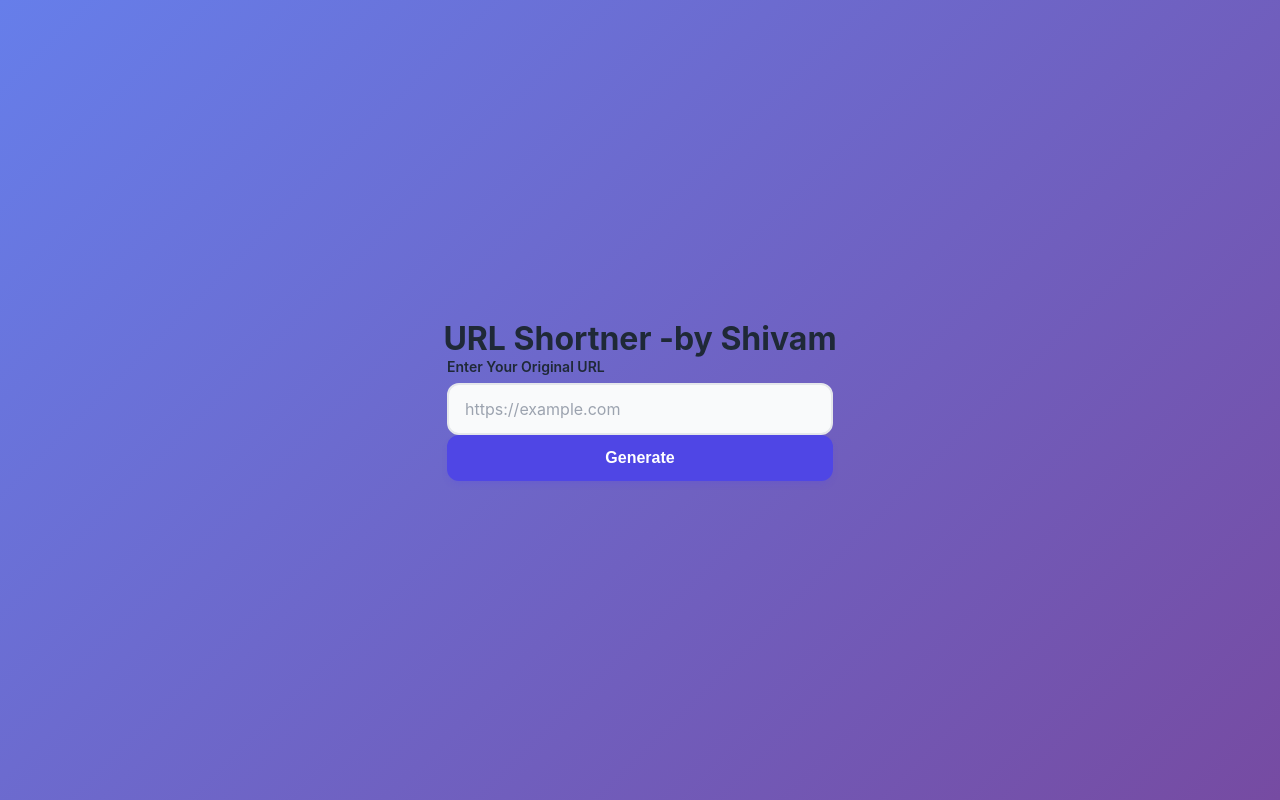
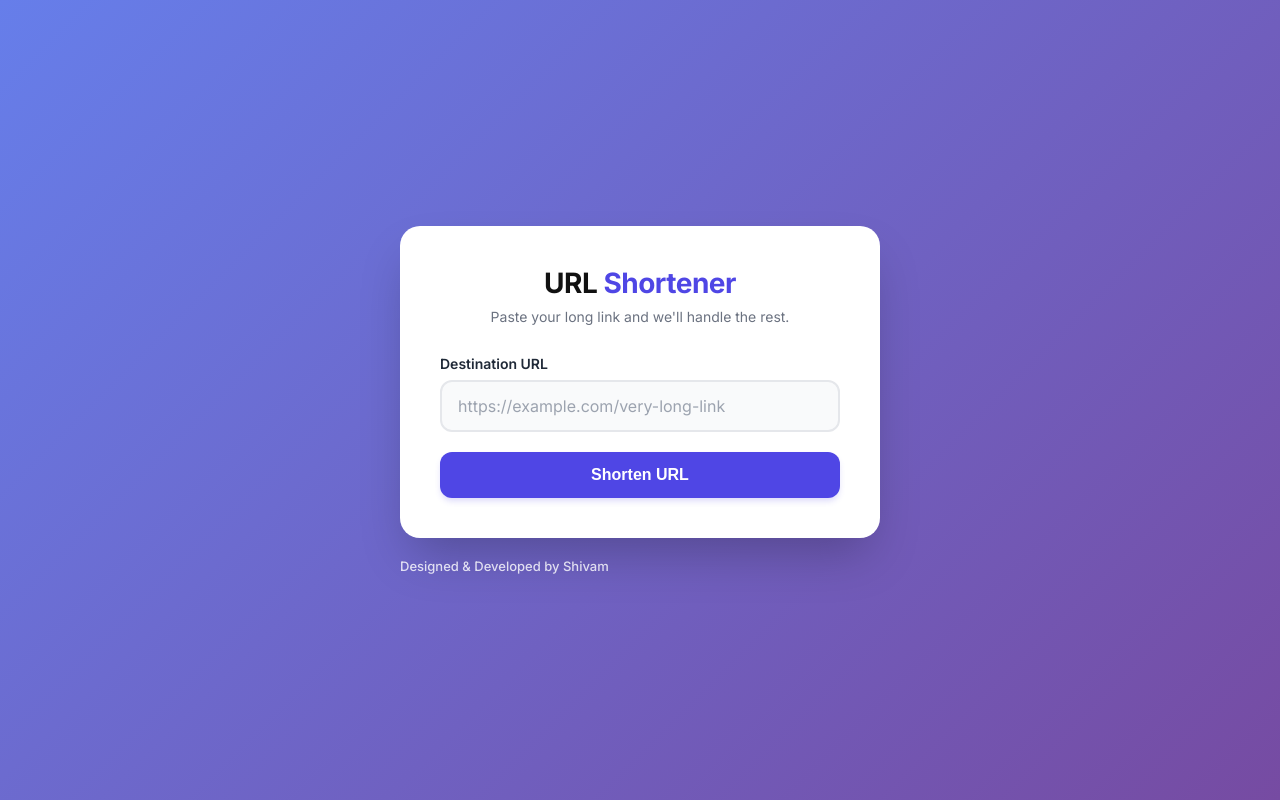
Before and after one commit to shivamkamal3379/Node-js-Practice, a Node server app: page / in a window 1280 px wide. Run offline with Node 20, Linux system fonts and the light colour scheme; some libraries are stand-ins or nearby versions.

Commit message:
CSS rendered internally HTML file

```diff
--- a/Tutorials_Node/URLShortener/views/home.ejs
+++ b/Tutorials_Node/URLShortener/views/home.ejs
@@ -3,28 +3,228 @@
 <head>
     <meta charset="UTF-8">
     <meta name="viewport" content="width=device-width, initial-scale=1.0">
-    <title>Home Page</title>
+    <title>LinkShrink | URL Shortener</title>
 
+    <link rel="preconnect" href="https://fonts.googleapis.com">
+    <link rel="preconnect" href="https://fonts.gstatic.com" crossorigin>
+    <link href="https://fonts.googleapis.com/css2?family=Inter:wght@400;500;600;700&display=swap" rel="stylesheet">
 
+    <style>
+        :root {
+            --primary: #4f46e5; /* Indigo */
+            --primary-hover: #4338ca;
+            --bg-gradient: linear-gradient(135deg, #667eea 0%, #764ba2 100%);
+            --surface: #ffffff;
+            --text-main: #1f2937;
+            --text-muted: #6b7280;
+            --border: #e5e7eb;
+            --shadow: 0 10px 25px -5px rgba(0, 0, 0, 0.1), 0 8px 10px -6px rgba(0, 0, 0, 0.1);
+        }
 
-<link rel="stylesheet" href="./style.css">
+        * {
+            margin: 0;
+            padding: 0;
+            box-sizing: border-box;
+        }
 
+        body {
+            font-family: 'Inter', sans-serif;
+            background: var(--bg-gradient);
+            min-height: 100vh;
+            display: flex;
+            flex-direction: column;
+            justify-content: center;
+            align-items: center;
+            padding: 20px;
+            color: var(--text-main);
+        }
+
+        .main-wrapper {
+            width: 100%;
+            max-width: 480px;
+        }
+
+        .card {
+            background: var(--surface);
+            padding: 40px;
+            border-radius: 20px;
+            box-shadow: 0 25px 50px -12px rgba(0, 0, 0, 0.25);
+            text-align: center;
+            animation: slideUp 0.5s ease-out;
+        }
+
+        /* Header Styles */
+        .brand {
+            margin-bottom: 30px;
+        }
+
+        .brand h1 {
+            font-size: 28px;
+            font-weight: 800;
+            color: #111;
+            letter-spacing: -0.5px;
+            margin-bottom: 8px;
+        }
+
+        .brand span {
+            color: var(--primary);
+        }
+
+        .brand p {
+            color: var(--text-muted);
+            font-size: 14px;
+        }
+
+        /* Form Styles */
+        .input-group {
+            text-align: left;
+            margin-bottom: 20px;
+        }
+
+        label {
+            display: block;
+            font-size: 14px;
+            font-weight: 600;
+            margin-bottom: 8px;
+            color: var(--text-main);
+        }
+
+        input {
+            width: 100%;
+            padding: 14px 16px;
+            border: 2px solid var(--border);
+            border-radius: 12px;
+            font-size: 16px;
+            transition: all 0.2s ease;
+            color: var(--text-main);
+            background: #f9fafb;
+            font-family: inherit;
+        }
+
+        input:focus {
+            outline: none;
+            border-color: var(--primary);
+            background: #fff;
+            box-shadow: 0 0 0 4px rgba(79, 70, 229, 0.1);
+        }
+
+        input::placeholder {
+            color: #9ca3af;
+        }
+
+        button {
+            width: 100%;
+            padding: 14px;
+            background: var(--primary);
+            color: white;
+            border: none;
+            border-radius: 12px;
+            font-size: 16px;
+            font-weight: 600;
+            cursor: pointer;
+            transition: all 0.2s ease;
+            box-shadow: 0 4px 6px -1px rgba(79, 70, 229, 0.2);
+        }
+
+        button:hover {
+            background: var(--primary-hover);
+            transform: translateY(-1px);
+            box-shadow: 0 10px 15px -3px rgba(79, 70, 229, 0.3);
+        }
+
+        button:active {
+            transform: translateY(1px);
+        }
+
+        /* Result Section (The EJS Part) */
+        .result-container {
+            margin-bottom: 30px;
+            background: #f0fdf4;
+            border: 1px solid #bbf7d0;
+            padding: 16px;
+            border-radius: 12px;
+            text-align: left;
+            animation: fadeIn 0.4s ease;
+        }
+
+        .result-label {
+            font-size: 12px;
+            text-transform: uppercase;
+            letter-spacing: 0.5px;
+            color: #166534;
+            font-weight: 700;
+            margin-bottom: 4px;
+        }
+
+        .result-link {
+            font-family: 'Monaco', 'Consolas', monospace;
+            color: #15803d;
+            font-size: 15px;
+            word-break: break-all;
+            display: flex;
+            align-items: center;
+            gap: 8px;
+        }
+
+        /* Footer */
+        .footer {
+            margin-top: 20px;
+            color: rgba(255, 255, 255, 0.8);
+            font-size: 13px;
+            font-weight: 500;
+        }
+
+        /* Animations */
+        @keyframes slideUp {
+            from { transform: translateY(20px); opacity: 0; }
+            to { transform: translateY(0); opacity: 1; }
+        }
+
+        @keyframes fadeIn {
+            from { opacity: 0; }
+            to { opacity: 1; }
+        }
+    </style>
 </head>
 <body>
-    <h1> URL Shortner -by Shivam</h1>
-    <% if (locals.id) { %>
-     <p>     URL Genrated: http://localhost/url/<%= id %> </p>
-    <% } %>
-    <div>
-        <form method="POST" action="/url">
-            <label for="">Enter Your Original URL</label>
-            <input type="text" name="url" placeholder="https://example.com"/>
 
-            <button type="submit">Generate</button>
+    <div class="main-wrapper">
+        <div class="card">
+            <div class="brand">
+                <h1>URL <span>Shortener</span></h1>
+                <p>Paste your long link and we'll handle the rest.</p>
+            </div>
 
-        </form>
+            <% if (locals.id) { %>
+                <div class="result-container">
+                    <div class="result-label">Success! Here is your short link:</div>
+                    <div class="result-link">
+                        <span id="shortUrl">http://localhost/url/<%= id %></span>
+                    </div>
+                </div>
+            <% } %>
+
+            <form method="POST" action="/url">
+                <div class="input-group">
+                    <label for="url">Destination URL</label>
+                    <input
+                        type="url"
+                        id="url"
+                        name="url"
+                        placeholder="https://example.com/very-long-link"
+                        required
+                        autocomplete="off"
+                    />
+                </div>
+
+                <button type="submit">Shorten URL</button>
+            </form>
+        </div>
+
+        <div class="footer">
+            Designed & Developed by Shivam
+        </div>
     </div>
-
 
 </body>
 </html>
--- a/Tutorials_Node/URLShortener/views/style.css
+++ /dev/null
@@ -1,250 +0,0 @@
-  /* *{
-            margin: 0;
-            padding: 0;
-            box-sizing: border-box;
-        }
-
-        body{
-            font-family: 'Segoe UI', Tahoma, Geneva, Verdana, sans-serif;
-            background: #f4f6f9;
-            display: flex;
-            justify-content: center;
-            align-items: center;
-            height: 100vh;
-            padding: 20px;
-        }
-
-        .container{
-            background: #ffffff;
-            padding: 40px 35px;
-            width: 100%;
-            max-width: 430px;
-            border-radius: 14px;
-            box-shadow: 0 8px 20px rgba(0,0,0,0.1);
-            text-align: center;
-        }
-
-        h1{
-            margin-bottom: 25px;
-            font-size: 26px;
-            font-weight: 600;
-            color: #333;
-        }
-
-        label{
-            font-size: 15px;
-            color: #444;
-        }
-
-        input{
-            margin-top: 10px;
-            width: 100%;
-            padding: 12px;
-            border: 1px solid #ccc;
-            border-radius: 8px;
-            outline: none;
-            font-size: 15px;
-            transition: 0.25s;
-        }
-
-        input:focus{
-            border-color: #1a73e8;
-            box-shadow: 0 0 4px rgba(26,115,232,0.4);
-        }
-
-        button{
-            margin-top: 20px;
-            width: 100%;
-            padding: 12px;
-            background: #1a73e8;
-            color: #fff;
-            font-size: 16px;
-            border: none;
-            border-radius: 8px;
-            cursor: pointer;
-            transition: 0.3s ease;
-        }
-
-        button:hover{
-            background: #0f5ed7;
-        }
-
-        button:active{
-            transform: scale(0.97);
-        } */
-
-
-        :root {
-            --primary: #4f46e5; /* Indigo */
-            --primary-hover: #4338ca;
-            --bg-gradient: linear-gradient(135deg, #667eea 0%, #764ba2 100%);
-            --surface: #ffffff;
-            --text-main: #1f2937;
-            --text-muted: #6b7280;
-            --border: #e5e7eb;
-            --shadow: 0 10px 25px -5px rgba(0, 0, 0, 0.1), 0 8px 10px -6px rgba(0, 0, 0, 0.1);
-        }
-
-        * {
-            margin: 0;
-            padding: 0;
-            box-sizing: border-box;
-        }
-
-        body {
-            font-family: 'Inter', sans-serif;
-            background: var(--bg-gradient);
-            min-height: 100vh;
-            display: flex;
-            flex-direction: column;
-            justify-content: center;
-            align-items: center;
-            padding: 20px;
-            color: var(--text-main);
-        }
-
-        .main-wrapper {
-            width: 100%;
-            max-width: 480px;
-        }
-
-        .card {
-            background: var(--surface);
-            padding: 40px;
-            border-radius: 20px;
-            box-shadow: 0 25px 50px -12px rgba(0, 0, 0, 0.25);
-            text-align: center;
-            animation: slideUp 0.5s ease-out;
-        }
-
-        /* Header Styles */
-        .brand {
-            margin-bottom: 30px;
-        }
-
-        .brand h1 {
-            font-size: 28px;
-            font-weight: 800;
-            color: #111;
-            letter-spacing: -0.5px;
-            margin-bottom: 8px;
-        }
-
-        .brand span {
-            color: var(--primary);
-        }
-
-        .brand p {
-            color: var(--text-muted);
-            font-size: 14px;
-        }
-
-        /* Form Styles */
-        .input-group {
-            text-align: left;
-            margin-bottom: 20px;
-        }
-
-        label {
-            display: block;
-            font-size: 14px;
-            font-weight: 600;
-            margin-bottom: 8px;
-            color: var(--text-main);
-        }
-
-        input {
-            width: 100%;
-            padding: 14px 16px;
-            border: 2px solid var(--border);
-            border-radius: 12px;
-            font-size: 16px;
-            transition: all 0.2s ease;
-            color: var(--text-main);
-            background: #f9fafb;
-            font-family: inherit;
-        }
-
-        input:focus {
-            outline: none;
-            border-color: var(--primary);
-            background: #fff;
-            box-shadow: 0 0 0 4px rgba(79, 70, 229, 0.1);
-        }
-
-        input::placeholder {
-            color: #9ca3af;
-        }
-
-        button {
-            width: 100%;
-            padding: 14px;
-            background: var(--primary);
-            color: white;
-            border: none;
-            border-radius: 12px;
-            font-size: 16px;
-            font-weight: 600;
-            cursor: pointer;
-            transition: all 0.2s ease;
-            box-shadow: 0 4px 6px -1px rgba(79, 70, 229, 0.2);
-        }
-
-        button:hover {
-            background: var(--primary-hover);
-            transform: translateY(-1px);
-            box-shadow: 0 10px 15px -3px rgba(79, 70, 229, 0.3);
-        }
-
-        button:active {
-            transform: translateY(1px);
-        }
-
-        /* Result Section (The EJS Part) */
-        .result-container {
-            margin-bottom: 30px;
-            background: #f0fdf4;
-            border: 1px solid #bbf7d0;
-            padding: 16px;
-            border-radius: 12px;
-            text-align: left;
-            animation: fadeIn 0.4s ease;
-        }
-
-        .result-label {
-            font-size: 12px;
-            text-transform: uppercase;
-            letter-spacing: 0.5px;
-            color: #166534;
-            font-weight: 700;
-            margin-bottom: 4px;
-        }
-
-        .result-link {
-            font-family: 'Monaco', 'Consolas', monospace;
-            color: #15803d;
-            font-size: 15px;
-            word-break: break-all;
-            display: flex;
-            align-items: center;
-            gap: 8px;
-        }
-
-        /* Footer */
-        .footer {
-            margin-top: 20px;
-            color: rgba(255, 255, 255, 0.8);
-            font-size: 13px;
-            font-weight: 500;
-        }
-
-        /* Animations */
-        @keyframes slideUp {
-            from { transform: translateY(20px); opacity: 0; }
-            to { transform: translateY(0); opacity: 1; }
-        }
-
-        @keyframes fadeIn {
-            from { opacity: 0; }
-            to { opacity: 1; }
-        }
```
